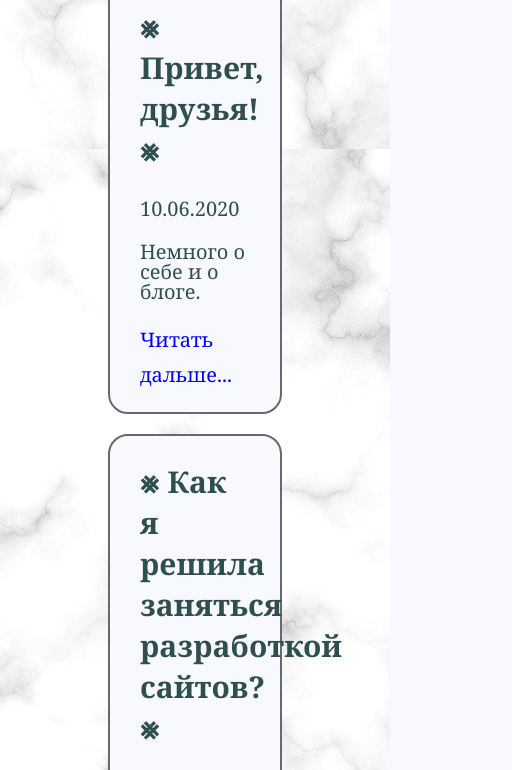
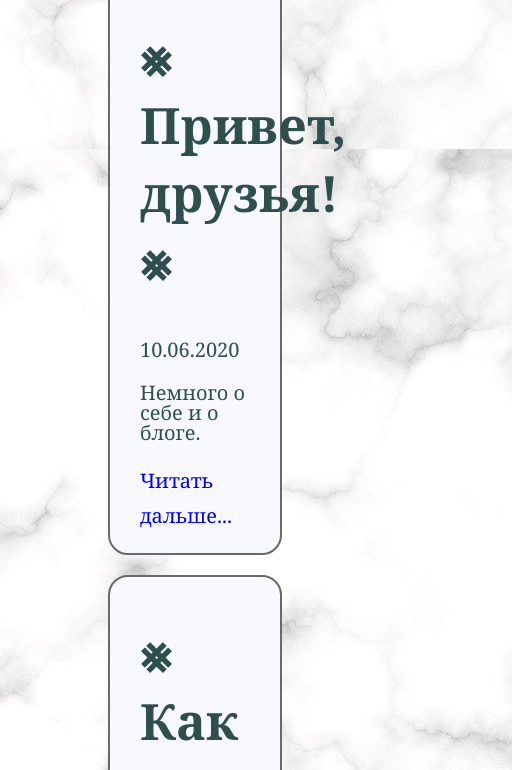
Before and after one commit to grey-elephant/my-new-life, a plain HTML site: page index.html in a window 390 px wide. Shown: the part 931-1701 px from the top of the page, 512 px wide, since content can reach past the window. Drawn offline with Linux system fonts and the light colour scheme.

Commit message:
адаптация для мобильных попытка 2

```diff
--- a/stylesheet.css
+++ b/stylesheet.css
@@ -1,3 +1,11 @@
+@media screen and (max-width: 600px) {
+    body {
+        font-size:1.5em;
+    }
+    h2 {
+        font-size:2.5em;
+    }
+}
 body {
     background-color: ghostwhite;
     font-family: Cambria, Cochin, Georgia, Times, 'Times New Roman', serif;
```
